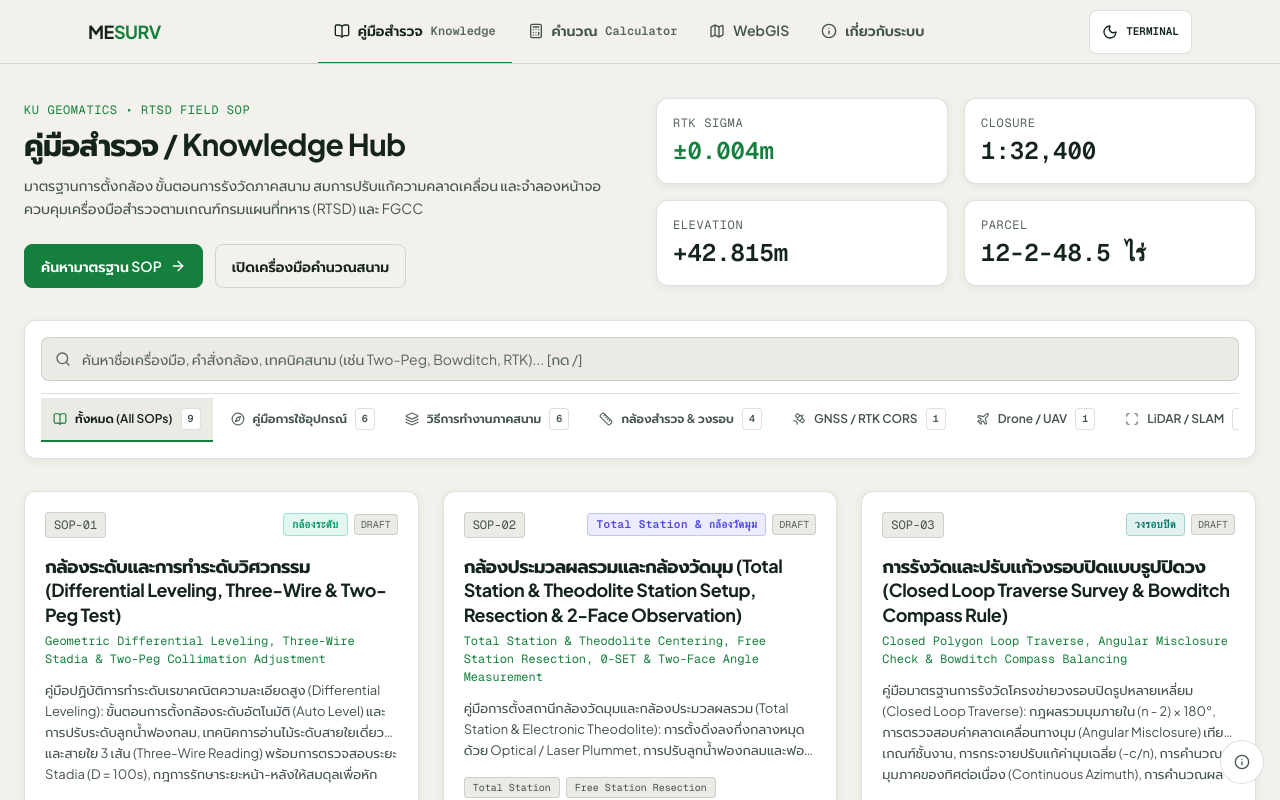
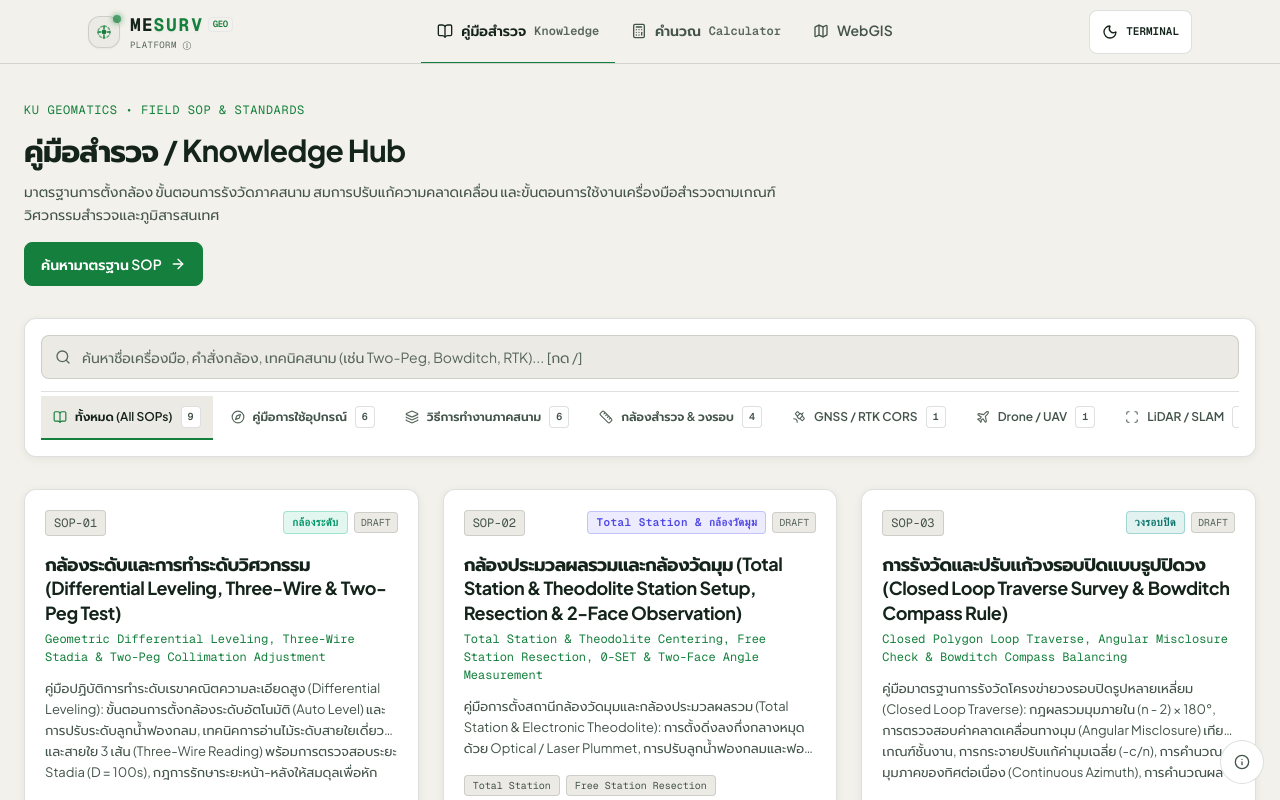
Before and after one commit to methastrategy/mesurvey-website, a React (Vite) app: page /#/knowledge in a window 1280 px wide. Built offline with nearby package versions, Linux system fonts and the light colour scheme; what proj4 would draw is missing.

Commit message:
feat(ui): streamline hero, modernize device step guide, wire logo to about modal, and add brand logo asset

```diff
--- a/src/components/knowledge/KnowledgeHub.tsx
+++ b/src/components/knowledge/KnowledgeHub.tsx
@@ -313,19 +313,18 @@ export const KnowledgeHub: React.FC<KnowledgeHubProps> = ({ initialTopicId, onNa
       {!activeTopic && (
         <div className="space-y-8">
 
-          {/* ── Hero 2-Column Split (Title + CTA Left, 4 Metric Cards Right) ── */}
-          <div className="grid grid-cols-1 md:grid-cols-2 gap-8 items-center">
-            <div>
-              <div className="inline-flex items-center gap-2 font-mono text-xs text-[var(--accent)] uppercase tracking-wider mb-2">
-                <span>KU GEOMATICS • RTSD FIELD SOP</span>
+          {/* ── Hero Section (Streamlined Banner) ── */}
+          <div className="space-y-3">
+            <div className="inline-flex items-center gap-2 font-mono text-xs text-[var(--accent)] uppercase tracking-wider">
+              <span>KU GEOMATICS • FIELD SOP & STANDARDS</span>
             </div>
-              <h1 className="text-2xl sm:text-3xl font-bold text-[var(--text-1)] mb-3 tracking-tight">
+            <h1 className="text-2xl sm:text-3xl font-bold text-[var(--text-1)] tracking-tight">
               คู่มือสำรวจ / Knowledge Hub
             </h1>
-              <p className="text-[var(--text-2)] mb-6 text-sm leading-relaxed">
-                มาตรฐานการตั้งกล้อง ขั้นตอนการรังวัดภาคสนาม สมการปรับแก้ความคลาดเคลื่อน และจำลองหน้าจอควบคุมเครื่องมือสำรวจตามเกณฑ์กรมแผนที่ทหาร (RTSD) และ FGCC
+            <p className="text-[var(--text-2)] text-sm max-w-3xl leading-relaxed">
+              มาตรฐานการตั้งกล้อง ขั้นตอนการรังวัดภาคสนาม สมการปรับแก้ความคลาดเคลื่อน และขั้นตอนการใช้งานเครื่องมือสำรวจตามเกณฑ์วิศวกรรมสำรวจและภูมิสารสนเทศ
             </p>
-              <div className="flex flex-wrap items-center gap-3">
+            <div className="pt-1">
               <button
                 type="button"
                 onClick={() => searchInputRef.current?.focus()}
@@ -334,53 +333,6 @@ export const KnowledgeHub: React.FC<KnowledgeHubProps> = ({ initialTopicId, onNa
                 <span>ค้นหามาตรฐาน SOP</span>
                 <ArrowRight className="w-4 h-4" />
               </button>
-                <button
-                  type="button"
-                  onClick={() => {
-                    window.location.hash = '#/calculator';
-                    if (onNavigateTab) onNavigateTab('calculator');
-                  }}
-                  className="btn-outline min-h-[44px] inline-flex items-center gap-2 text-sm"
-                >
-                  <span>เปิดเครื่องมือคำนวณสนาม</span>
-                </button>
-              </div>
-            </div>
-
-            {/* 4 Telemetry Metric Cards (2x2 Grid — Geist Mono Tabular-Nums) */}
-            <div className="grid grid-cols-2 gap-2.5 sm:gap-4">
-              <div className="fusion-card p-3 sm:p-4 min-w-0">
-                <div className="text-[var(--text-3)] text-[11px] sm:text-xs font-mono uppercase tracking-wider mb-1 truncate">
-                  RTK Sigma
-                </div>
-                <div className="text-base sm:text-2xl font-semibold font-mono tabular-nums text-[var(--accent)] truncate">
-                  ±0.004m
-                </div>
-              </div>
-              <div className="fusion-card p-3 sm:p-4 min-w-0">
-                <div className="text-[var(--text-3)] text-[11px] sm:text-xs font-mono uppercase tracking-wider mb-1 truncate">
-                  Closure
-                </div>
-                <div className="text-base sm:text-2xl font-semibold font-mono tabular-nums text-[var(--text-1)] truncate">
-                  1:32,400
-                </div>
-              </div>
-              <div className="fusion-card p-3 sm:p-4 min-w-0">
-                <div className="text-[var(--text-3)] text-[11px] sm:text-xs font-mono uppercase tracking-wider mb-1 truncate">
-                  Elevation
-                </div>
-                <div className="text-base sm:text-2xl font-semibold font-mono tabular-nums text-[var(--text-1)] truncate">
-                  +42.815m
-                </div>
-              </div>
-              <div className="fusion-card p-3 sm:p-4 min-w-0">
-                <div className="text-[var(--text-3)] text-[11px] sm:text-xs font-mono uppercase tracking-wider mb-1 truncate">
-                  Parcel
-                </div>
-                <div className="text-base sm:text-2xl font-semibold font-mono tabular-nums text-[var(--text-1)] truncate">
-                  12-2-48.5 ไร่
-                </div>
-              </div>
             </div>
           </div>
 
@@ -507,7 +459,7 @@ export const KnowledgeHub: React.FC<KnowledgeHubProps> = ({ initialTopicId, onNa
                       <div className="flex items-center gap-2 text-[11px] font-mono text-[var(--text-3)] shrink-0">
                         <span>{topic.fieldProcedures.length} ขั้นตอน</span>
                         {topic.deviceWorkflow && topic.deviceWorkflow.length > 0 && (
-                          <span className="text-[var(--accent)] font-semibold">• LCD Sim</span>
+                          <span className="text-[var(--accent)] font-semibold">• {topic.deviceWorkflow.length} คำสั่งอุปกรณ์</span>
                         )}
                       </div>
 
@@ -590,12 +542,12 @@ export const KnowledgeHub: React.FC<KnowledgeHubProps> = ({ initialTopicId, onNa
               {activeTopic.deviceWorkflow && activeTopic.deviceWorkflow.length > 0 && (
                 <button
                   type="button"
-                  onClick={() => scrollToSection('sec-lcd-sim')}
+                  onClick={() => scrollToSection('sec-device-guide')}
                   className="lg:hidden btn-outline min-h-[44px] inline-flex items-center gap-1.5 text-xs"
-                  title="เลื่อนไปดูหน้าจอจำลอง LCD"
+                  title="เลื่อนไปดูขั้นตอนควบคุมอุปกรณ์"
                 >
-                  <Terminal className="w-3.5 h-3.5 text-[var(--accent)]" />
-                  <span>จอ LCD</span>
+                  <SlidersHorizontal className="w-3.5 h-3.5 text-[var(--accent)]" />
+                  <span>ขั้นตอนอุปกรณ์</span>
                 </button>
               )}
 
@@ -891,46 +843,51 @@ export const KnowledgeHub: React.FC<KnowledgeHubProps> = ({ initialTopicId, onNa
               </div>
             </div>
 
-            {/* Right Column: Sticky Interactive LCD Simulator & Quick Section Navigator (4 cols) */}
+            {/* Right Column: Sticky Instrument Step Guide & Quick Section Navigator (4 cols) */}
             <div className="lg:col-span-5 xl:col-span-4 space-y-5 lg:sticky lg:top-20">
 
-              {/* Interactive Instrument LCD & Keypad Simulator */}
+              {/* Interactive Instrument Interface & Step Guide */}
               {deviceSteps.length > 0 && currentStep && (
-                <div id="sec-lcd-sim" className="fusion-card overflow-hidden scroll-mt-24">
-                  {/* Instrument Chassis Header */}
+                <div id="sec-device-guide" className="fusion-card overflow-hidden scroll-mt-24">
+                  {/* Instrument Guide Header */}
                   <div className="px-4 py-3 bg-[var(--surface-2)] border-b border-[var(--border)] flex items-center justify-between">
-                    <div className="flex items-center gap-2">
-                      <span className="status-dot" />
-                      <span className="text-xs font-mono font-bold tracking-wider text-[var(--text-1)] truncate max-w-[180px]">
+                    <div className="flex items-center gap-2 min-w-0">
+                      <SlidersHorizontal className="w-4 h-4 text-[var(--accent)] shrink-0" />
+                      <span className="text-xs font-mono font-bold tracking-wider text-[var(--text-1)] truncate">
                         {currentStep.targetHardware}
                       </span>
                     </div>
-                    <span className="badge badge-beginner tabular-nums">
-                      STEP {currentStep.stepNumber}/{deviceSteps.length}
+                    <span className="badge badge-leveling tabular-nums shrink-0">
+                      ขั้นตอน {currentStep.stepNumber}/{deviceSteps.length}
                     </span>
                   </div>
 
                   <div className="p-4 sm:p-5 space-y-4">
-                    {/* High-Contrast Backlit Digital LCD Screen (Always dark instrument LCD for authenticity) */}
-                    <div className="rounded-[var(--btn-radius)] border-2 border-emerald-900/80 bg-[#050a08] p-4 font-mono tabular-nums space-y-2">
-                      <div className="text-[11px] font-bold text-emerald-400 border-b border-emerald-900/60 pb-1.5 flex items-center justify-between">
-                        <span className="truncate">▶ {currentStep.screenTitle}</span>
-                        <span className="text-[10px] text-emerald-500 shrink-0">BAT 100%</span>
+                    {/* Modern Clean Parameter Display Card */}
+                    <div className="rounded-[var(--btn-radius)] border border-[var(--border)] bg-[var(--surface-2)] p-4 space-y-2.5">
+                      <div className="text-xs font-bold text-[var(--text-1)] border-b border-[var(--border)] pb-2 flex items-center justify-between gap-2">
+                        <span className="truncate flex items-center gap-1.5">
+                          <span className="w-2 h-2 rounded-full bg-[var(--accent)]" />
+                          {currentStep.screenTitle}
+                        </span>
+                        <span className="text-[10px] font-mono px-2 py-0.5 rounded bg-[var(--surface)] text-[var(--accent)] border border-[var(--border)] shrink-0">
+                          {currentStep.stageName}
+                        </span>
                       </div>
 
-                      <div className="space-y-1 text-xs text-emerald-300 font-mono tabular-nums tracking-wide leading-relaxed min-h-[96px]">
-                        {currentStep.screenLines.map((line, lIdx) => (
-                          <div key={lIdx} className="hover:bg-emerald-950/50 px-1 rounded transition-colors">
-                            {line}
+                      {/* Clean Structured Data Lines */}
+                      <div className="space-y-1.5 py-1 text-xs">
+                        {currentStep.screenLines
+                          .filter(line => !line.includes('┌') && !line.includes('└') && !line.includes('─'))
+                          .map((line, lIdx) => {
+                            const cleanLine = line.replace(/^│\s*/, '').replace(/\s*│$/, '').trim();
+                            if (!cleanLine) return null;
+                            return (
+                              <div key={lIdx} className="px-3 py-1.5 rounded bg-[var(--surface)] border border-[var(--border)] font-mono text-[11px] sm:text-xs text-[var(--text-1)] flex items-center justify-between break-words">
+                                <span>{cleanLine}</span>
                               </div>
-                        ))}
-                      </div>
-
-                      <div className="pt-2 border-t border-emerald-900/60 flex flex-wrap items-center justify-between gap-1 text-[9px] sm:text-[10px] text-emerald-400 font-mono font-bold">
-                        <span>[F1: DIST]</span>
-                        <span>[F2: COORD]</span>
-                        <span>[F3: SET]</span>
-                        <span>[F4: REC]</span>
+                            );
+                          })}
                       </div>
                     </div>
 
@@ -940,7 +897,7 @@ export const KnowledgeHub: React.FC<KnowledgeHubProps> = ({ initialTopicId, onNa
                         type="button"
                         onClick={() => setActiveStepIndex((prev) => Math.max(0, prev - 1))}
                         disabled={activeStepIndex === 0}
-                        className="btn-outline min-h-[44px] inline-flex items-center gap-1 text-xs disabled:opacity-30"
+                        className="btn-outline min-h-[44px] inline-flex items-center gap-1 text-xs disabled:opacity-30 cursor-pointer"
                       >
                         <ChevronLeft className="w-4 h-4" />
                         <span>ก่อนหน้า</span>
@@ -953,7 +910,7 @@ export const KnowledgeHub: React.FC<KnowledgeHubProps> = ({ initialTopicId, onNa
                             type="button"
                             onClick={() => setActiveStepIndex(dotIdx)}
                             aria-label={`ขั้นตอนที่ ${dotIdx + 1}`}
-                            className={`h-2.5 rounded-full transition-all ${
+                            className={`h-2.5 rounded-full transition-all cursor-pointer ${
                               dotIdx === activeStepIndex ? 'w-6 bg-[var(--accent)]' : 'w-2.5 bg-[var(--border-strong)]'
                             }`}
                             title={`ขั้นตอนที่ ${dotIdx + 1}`}
@@ -965,7 +922,7 @@ export const KnowledgeHub: React.FC<KnowledgeHubProps> = ({ initialTopicId, onNa
                         type="button"
                         onClick={() => setActiveStepIndex((prev) => Math.min(deviceSteps.length - 1, prev + 1))}
                         disabled={activeStepIndex === deviceSteps.length - 1}
-                        className="btn-outline min-h-[44px] inline-flex items-center gap-1 text-xs disabled:opacity-30"
+                        className="btn-outline min-h-[44px] inline-flex items-center gap-1 text-xs disabled:opacity-30 cursor-pointer"
                       >
                         <span>ถัดไป</span>
                         <ChevronRight className="w-4 h-4" />
@@ -973,13 +930,12 @@ export const KnowledgeHub: React.FC<KnowledgeHubProps> = ({ initialTopicId, onNa
                     </div>
 
                     {/* Keypress & QA Explanation */}
-                    <div className="rounded-[var(--btn-radius)] bg-[var(--surface-2)] border border-[var(--border)] p-3.5 space-y-2">
-                      <div className="flex flex-wrap items-center justify-between gap-1.5">
-                        <span className="text-xs font-bold text-[var(--text-1)] flex items-center gap-1.5">
-                          <Terminal className="w-3.5 h-3.5 text-[var(--accent)]" />
-                          ปุ่มกด: <code className="px-2 py-0.5 rounded bg-[var(--surface)] border border-[var(--border)] text-[var(--accent)] font-mono text-[11px]">{currentStep.buttonKey}</code>
-                        </span>
-                        <span className="text-[10px] font-mono text-[var(--text-3)]">{currentStep.stageName}</span>
+                    <div className="rounded-[var(--btn-radius)] bg-[var(--surface)] border border-[var(--border)] p-3.5 space-y-2.5">
+                      <div className="flex items-start gap-2">
+                        <span className="text-xs font-bold text-[var(--text-1)] shrink-0 mt-0.5">คำสั่ง/ปุ่มกด:</span>
+                        <code className="px-2 py-0.5 rounded bg-[var(--surface-2)] border border-[var(--border-strong)] text-[var(--accent)] font-mono text-[11px] font-semibold break-words">
+                          {currentStep.buttonKey}
+                        </code>
                       </div>
                       <p className="text-xs text-[var(--text-2)] leading-relaxed">
                         {currentStep.explanation}
--- a/src/components/layout/Header.tsx
+++ b/src/components/layout/Header.tsx
@@ -37,15 +37,54 @@ export const Header: React.FC<HeaderProps> = ({
     <header className="nav-bar select-none">
       <div className="max-w-6xl mx-auto px-2.5 sm:px-6 h-full flex items-center justify-between gap-1 sm:gap-2">
 
-        {/* Left: MESURV Brand Identity + Field Terminal Tag + Contextual Sub-Breadcrumb */}
+        {/* Left: MESURV Modern Precision Brand Identity (Triggers About Modal) */}
         <div className="flex items-center gap-1.5 sm:gap-3 min-w-0 shrink-0">
           <button
-            onClick={() => setActiveTab('knowledge')}
-            className="flex items-center gap-2 min-h-[44px] py-1 pr-1.5 sm:pr-2 text-left micro-press focus-ring shrink-0"
-            title="MESURV Geomatics Platform"
+            onClick={() => {
+              if (onOpenAbout) {
+                onOpenAbout();
+              } else {
+                setActiveTab('knowledge');
+              }
+            }}
+            className="group flex items-center gap-2.5 min-h-[44px] py-1 px-2 -ml-2 rounded-xl hover:bg-[var(--surface-2)] transition-all micro-press focus-ring shrink-0 cursor-pointer"
+            title="เกี่ยวกับระบบ MESURV (คลิกเพื่อดูข้อมูล)"
+            aria-label="เกี่ยวกับระบบ MESURV"
           >
-            <div className="font-bold text-base sm:text-lg tracking-tight text-[var(--text-1)] shrink-0">
-              ME<span style={{ color: 'var(--accent)' }}>SURV</span>
+            {/* Custom High-Precision Geomatics Reticle / Prism SVG Icon */}
+            <div className="relative w-8 h-8 rounded-lg bg-[var(--surface-2)] group-hover:bg-[var(--accent)]/15 border border-[var(--border)] group-hover:border-[var(--accent)]/40 flex items-center justify-center transition-all shadow-sm">
+              <svg
+                className="w-4 h-4 text-[var(--accent)] transition-transform duration-300 group-hover:rotate-45"
+                viewBox="0 0 24 24"
+                fill="none"
+                stroke="currentColor"
+                strokeWidth="2.2"
+                strokeLinecap="round"
+                strokeLinejoin="round"
+              >
+                <circle cx="12" cy="12" r="9" strokeDasharray="3 3" opacity="0.6" />
+                <path d="M12 3v4m0 10v4M3 12h4m10 0h4" />
+                <circle cx="12" cy="12" r="2.5" fill="currentColor" />
+              </svg>
+              <span className="absolute -top-0.5 -right-0.5 w-2 h-2 rounded-full bg-[var(--accent)] shadow-[0_0_6px_var(--accent)] animate-pulse" />
+            </div>
+
+            {/* Stylized Modern Brand Typography */}
+            <div className="flex flex-col text-left">
+              <div className="flex items-center tracking-tight leading-none">
+                <span className="font-extrabold text-base sm:text-lg tracking-wider font-mono text-[var(--text-1)] group-hover:text-[var(--accent)] transition-colors">
+                  ME
+                </span>
+                <span className="font-black text-base sm:text-lg tracking-widest font-mono text-[var(--accent)] drop-shadow-sm">
+                  SURV
+                </span>
+                <span className="ml-1 text-[9px] font-mono font-semibold px-1 py-0.5 rounded bg-[var(--accent)]/15 text-[var(--accent)] border border-[var(--accent)]/30 leading-none">
+                  GEO
+                </span>
+              </div>
+              <span className="text-[9px] font-mono text-[var(--text-3)] group-hover:text-[var(--text-2)] tracking-wider uppercase transition-colors">
+                PLATFORM ⓘ
+              </span>
             </div>
           </button>
 
@@ -122,17 +161,6 @@ export const Header: React.FC<HeaderProps> = ({
             <Map className="w-4 h-4 shrink-0" />
             <span>WebGIS</span>
           </button>
-
-          {onOpenAbout && (
-            <button
-              type="button"
-              onClick={onOpenAbout}
-              className="hidden sm:inline-flex nav-tab min-h-[44px] focus-ring"
-            >
-              <Info className="w-4 h-4 shrink-0" />
-              <span className="hidden lg:inline">เกี่ยวกับระบบ</span>
-            </button>
-          )}
         </nav>
 
         {/* Right: Dual-Theme Toggle (Fieldbook ↔ Terminal) */}
```
Also changed, not shown: public/mesurv-logo.jpg (added). Lines whose indentation alone changed are shown as unchanged.
